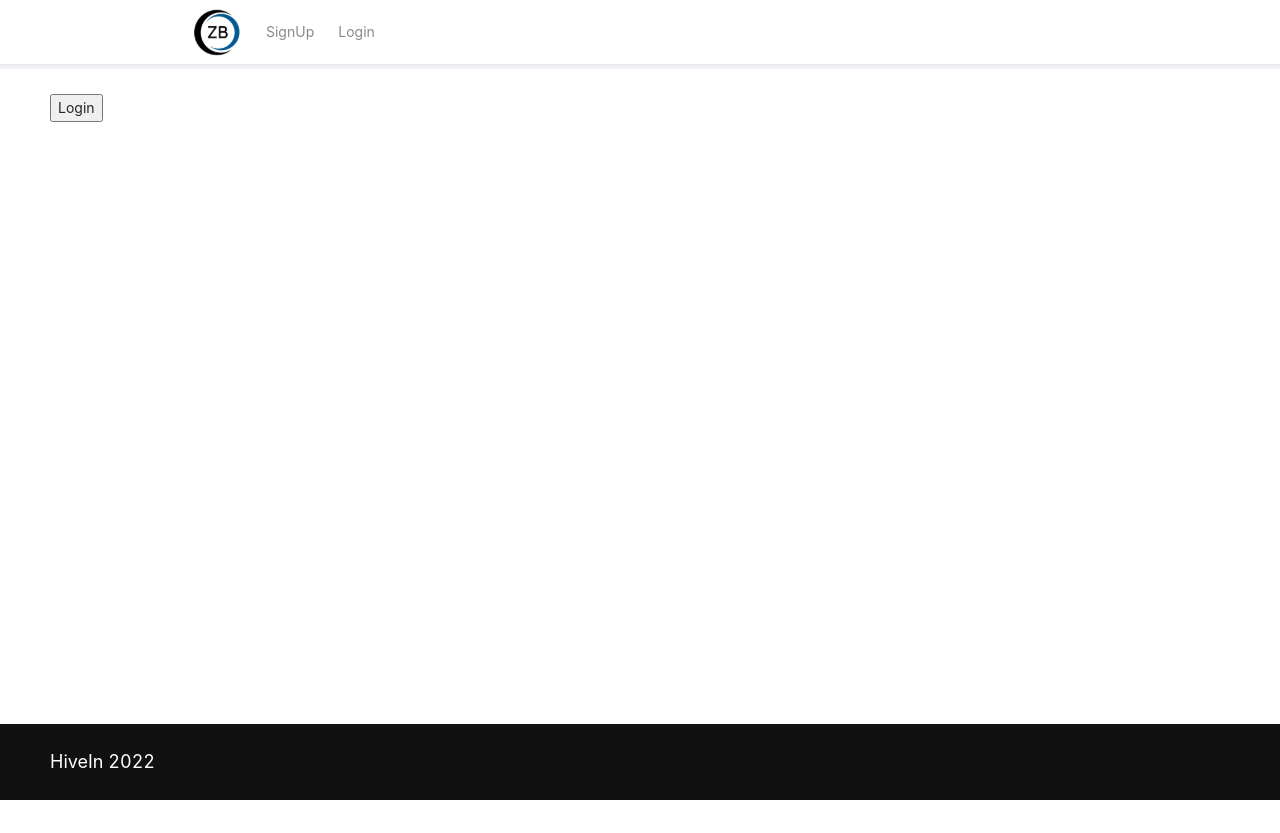
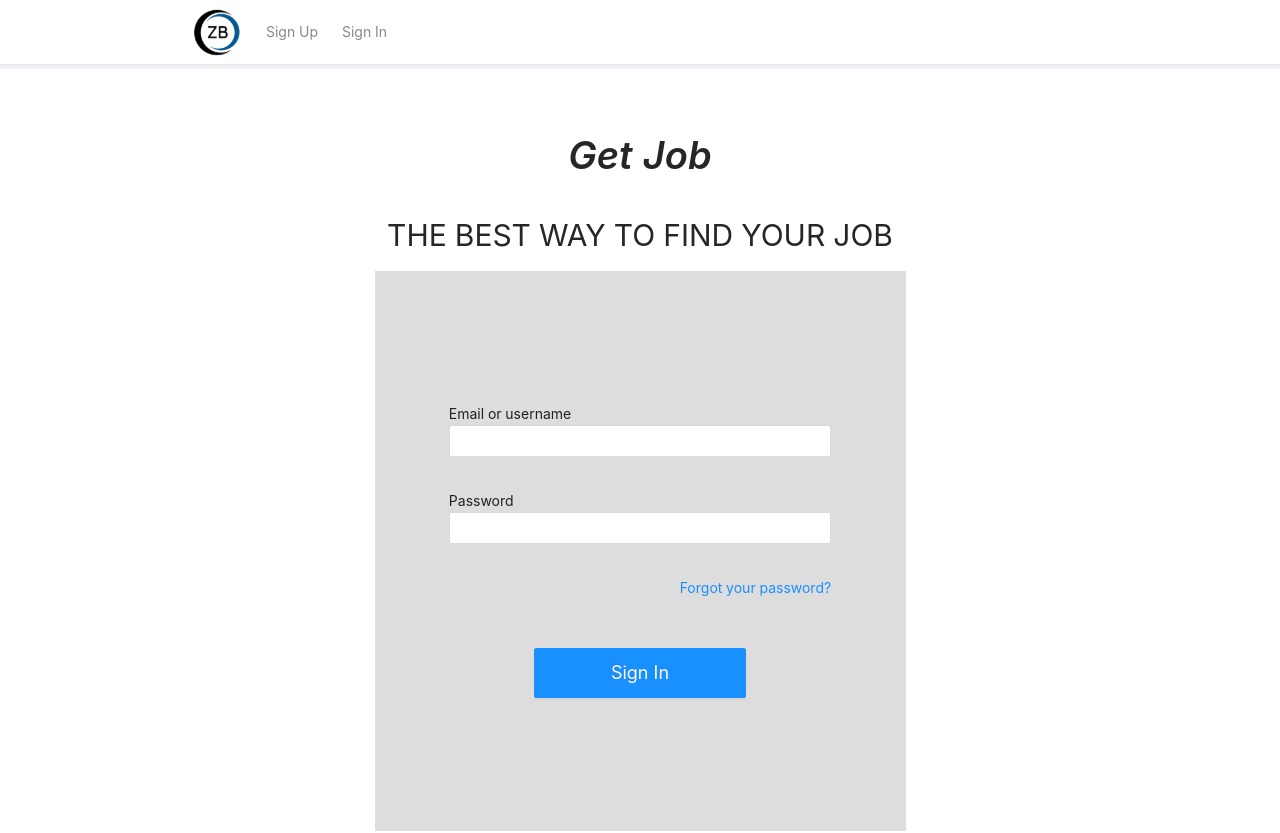
Before and after one commit to ZenBit-Tech/HiveIn_fe, a React (Create React App) app: page /login in a window 1280 px wide. Shown: the top 833 px of the page. Before the commit the page ends 800 px from the top, so only its background shows below. Built offline with nearby package versions, Linux system fonts and the light colour scheme.

Commit message:
feat: Sign In form protected

```diff
--- a/src/components/navbar/Navbar.tsx
+++ b/src/components/navbar/Navbar.tsx
@@ -1,17 +1,17 @@
 import { useTranslation } from "react-i18next";
 
+import NavLink from "components/UI/navlink/NavLink";
+import NavbarStyles, { NavBarButtons } from "components/navbar/NavbarStyles";
+import logo from "components/navbar/imgs/logo.svg";
+import useViewport from "hooks/useViewport";
+import NavBarButton from "components/UI/navBarButton/NavBarButton";
+import MenuDrawer from "components/UI/navBarDrawer/MenuDrawer";
 import {
   SettingFilled,
   UserOutlined,
   MessageFilled,
   LogoutOutlined,
 } from "@ant-design/icons";
-import NavLink from "components/UI/navlink/NavLink";
-import NavbarStyles, { NavBarButtons } from "components/navbar/NavbarStyles";
-import logo from "components/navbar/imgs/logo.svg";
-import useViewport from "hooks/useViewport";
-import NavBarButton from "components/UI/navBarButton/NavBarButton";
-import MenuDrawer from "components/UI/navBarDrawer/MenuDrawer";
 import {
   SEARCH_WORK_ROUTE,
   HOME_PAGE_ROUTE,
@@ -21,7 +21,7 @@ import {
   SETTINGS_ROUTE,
   PROFILE_ROUTE,
   SIGN_UP_ROUTE,
-  LOGIN_ROUTE,
+  SIGN_IN_ROUTE,
 } from "utils/routeConsts";
 import useAuth from "hooks/useAuth";
 import { MOBILE_SCREEN_SIZE } from "utils/navBarConsts";
@@ -38,7 +38,7 @@ function Navbar() {
           <img height="50px" alt="logo" src={logo} />
         </NavLink>
         <NavLink path={SIGN_UP_ROUTE}>{t("SignUp.title")}</NavLink>
-        <NavLink path={LOGIN_ROUTE}>{t("Login")}</NavLink>
+        <NavLink path={SIGN_IN_ROUTE}>{t("SignIn.signIn")}</NavLink>
       </NavbarStyles>
     );
   }
@@ -71,7 +71,7 @@ function Navbar() {
         </NavLink>
         <NavBarButton
           icon={<LogoutOutlined />}
-          title={t("Sign Out")}
+          title={t("SignIn.signOut")}
           onClick={signOut}
         />
 
--- a/src/localization/en/en.json
+++ b/src/localization/en/en.json
@@ -24,7 +24,7 @@
     "title": "Menu"
   },
   "SignUp": {
-    "title": "SignUp",
+    "title": "Sign Up",
     "signUpGoogle": "Sign Up with Google",
     "register": "Register",
     "or": "or",
@@ -34,6 +34,7 @@
     "title": "Get Job",
     "subtitle": "THE BEST WAY TO FIND YOUR JOB",
     "signIn": "Sign In",
+    "signOut": "Sign Out",
     "dontHaveAccount": "Don't have an account yet?",
     "forgotPass": "Forgot your password?",
     "register": "Register now",
--- a/src/pages/Login/Login.tsx
+++ /dev/null
@@ -1,31 +0,0 @@
-import useAuth from "hooks/useAuth";
-import { useNavigate, useLocation } from "react-router-dom";
-
-type LocationProps = {
-  state: {
-    from: Location;
-  };
-};
-
-function Login() {
-  const { signIn } = useAuth();
-  const navigate = useNavigate();
-  const location = useLocation() as LocationProps;
-
-  const from = location.state?.from?.pathname || "/";
-
-  function handleSignIn(event: React.FormEvent<HTMLFormElement>) {
-    event.preventDefault();
-    signIn();
-    // Navigate to the page the user was before being disconnected
-    navigate(from, { replace: true });
-  }
-
-  return (
-    <form onSubmit={handleSignIn}>
-      <button type="submit">Login</button>
-    </form>
-  );
-}
-
-export default Login;
--- a/src/pages/SignIn/Index.tsx
+++ b/src/pages/SignIn/Index.tsx
@@ -2,11 +2,12 @@ import React, { useState } from "react";
 import { Button, Typography, Modal } from "antd";
 import { FieldValues, useForm } from "react-hook-form";
 import { yupResolver } from "@hookform/resolvers/yup";
-import { useNavigate } from "react-router-dom";
+import { useLocation, useNavigate } from "react-router-dom";
 import Field from "components/DefaultField/Index";
 import { useTranslation } from "react-i18next";
 import { PRIMARY } from "utils/colorConsts";
 import { PROFILE_ROUTE, SIGN_UP_ROUTE } from "utils/routeConsts";
+import useAuth from "hooks/useAuth";
 import S from "./style";
 import signInSchema from "./schema";
 
@@ -15,9 +16,20 @@ interface SignInForm extends FieldValues {
   password: string;
 }
 
+type LocationProps = {
+  state: {
+    from: Location;
+  };
+};
+
 export default function SignIn() {
+  const { signIn } = useAuth();
+  const { t } = useTranslation();
+
+  const location = useLocation() as LocationProps;
   const navigate = useNavigate();
-  const { t } = useTranslation();
+  const from = location.state?.from?.pathname || "/";
+
   const { Title, Text } = Typography;
   const [isErrorModalOpen, setIsErrorModalOpen] = useState(false);
   const { control, handleSubmit } = useForm<SignInForm>({
@@ -34,6 +46,10 @@ export default function SignIn() {
       onOk: () => navigate(PROFILE_ROUTE),
       centered: true,
     });
+
+    signIn();
+    // Navigate to the page the user was before being disconnected
+    navigate(from, { replace: true });
   };
 
   const error = () => {
--- a/src/utils/routeConsts.ts
+++ b/src/utils/routeConsts.ts
@@ -7,4 +7,4 @@ export const SETTINGS_ROUTE = "/settings";
 export const PROFILE_ROUTE = "/profile";
 export const SIGN_UP_ROUTE = "/sign-up";
 export const COMPLETE_REGISTRATION_ROUTE = "/complete-registration";
-export const SIGN_IN = "/login";
+export const SIGN_IN_ROUTE = "/login";
```
Also changed, not shown: src/routes/authenticationRoutes.ts (+4 -4 lines).
